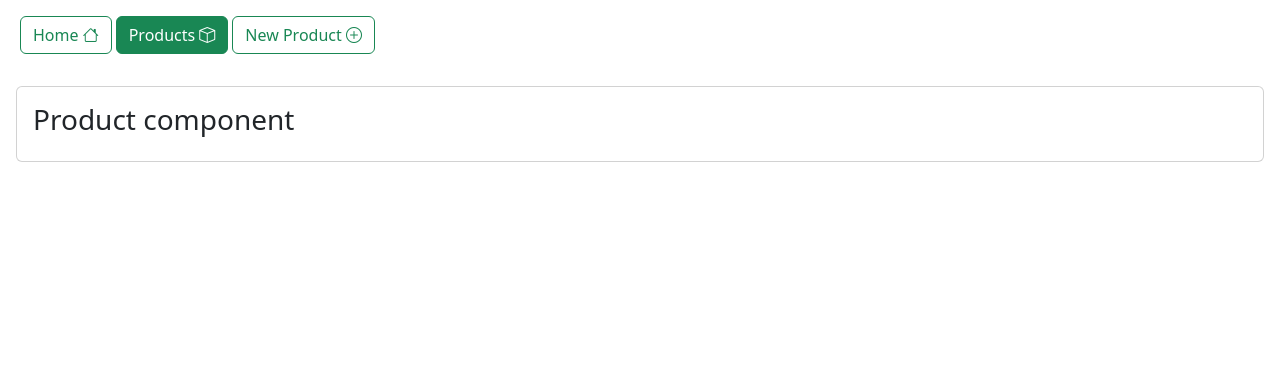
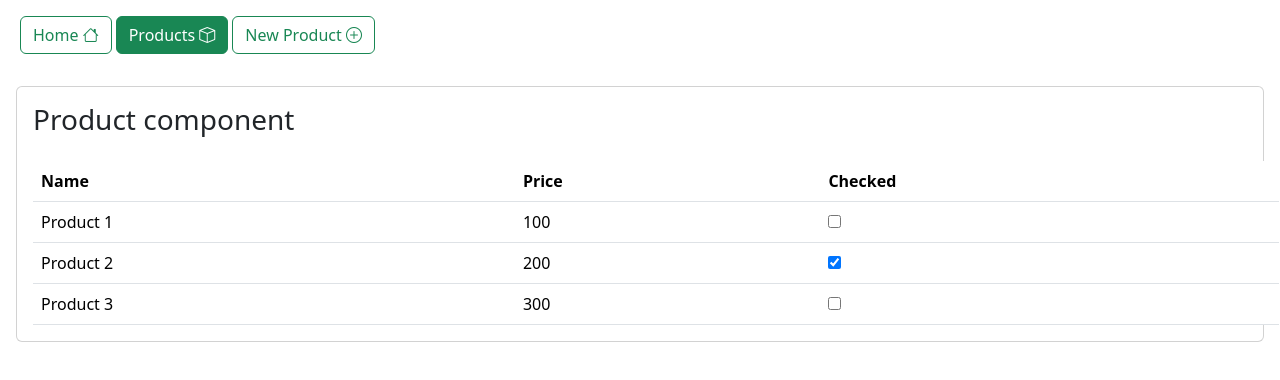
Before and after one commit to Haitam-Elgharras/angular-demo, an Angular app: page /products in a window 1280 px wide. Shown: the top 380 px of the page. Built offline with nearby package versions, Linux system fonts and the light colour scheme.

Commit message:
Add table to display static products

```diff
--- a/src/app/app.component.html
+++ b/src/app/app.component.html
@@ -19,5 +19,4 @@
 
 <router-outlet>
   <!-- this is where the router will display the components -->
-
 </router-outlet>
--- a/src/app/products/products.component.html
+++ b/src/app/products/products.component.html
@@ -5,5 +5,23 @@
             <h3 class="card-title">Product component</h3>
         </div>
 
+        <table class="table ms-3">
+            <thead>
+                <tr>
+                    <th>Name</th>
+                    <th>Price</th>
+                    <th>Checked</th>
+                </tr>
+            </thead>
+            <tbody>
+                <tr *ngFor="let product of products">
+                    <td>{{product.name}}</td>
+                    <td>{{product.price}}</td>
+                    <td>
+                        <input type="checkbox" [checked]="product.checked" (change)="product.checked = !product.checked">
+                    </td>
+                </tr>
+        </table>
+
     </div>
 </div>
--- a/src/app/products/products.component.ts
+++ b/src/app/products/products.component.ts
@@ -6,5 +6,9 @@ import { Component } from '@angular/core';
   styleUrl: './products.component.css'
 })
 export class ProductsComponent {
-
+  products = [
+    { name: 'Product 1', price: 100, checked: false },
+    { name: 'Product 2', price: 200, checked: true },
+    { name: 'Product 3', price: 300, checked: false }
+  ];
 }
```
